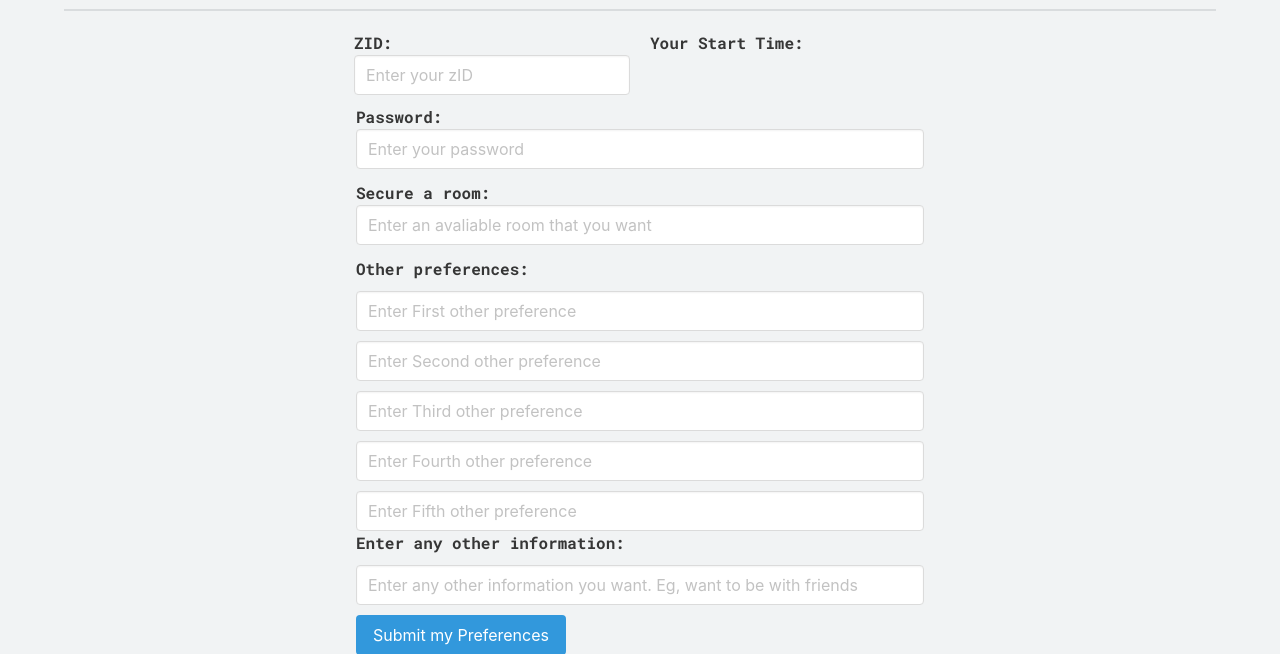
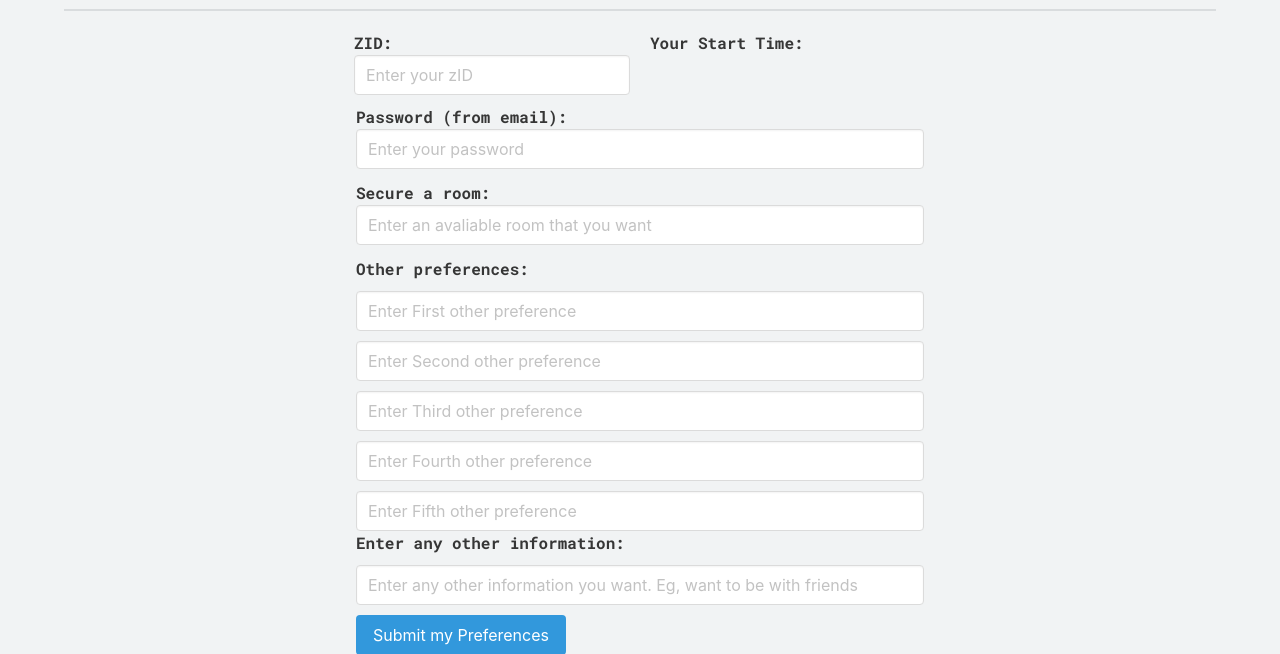
Before and after one commit to Baxter-College/College-Room-Allocation, a Flask app: template templates/select.html in a window 1280 px wide. Shown: the part 810-1464 px from the top of the page. Run offline with Flask 2, Linux system fonts and the light colour scheme; the template is opened without the code that fills it, so the values that code supplies are empty; parts of the project's set-up code (start-up, migrations or seed data) failed here and were passed over; some libraries are stand-ins or nearby versions.

Commit message:
Adds 'from email' to password field

```diff
--- a/templates/select.html
+++ b/templates/select.html
@@ -65,7 +65,7 @@
 
           <div class="field">
             <div onclick="showInfoPopup('passwordInfo')">
-              <label for="code" class="label">Password:</label>
+              <label for="code" class="label">Password (from email):</label>
             </div>
             <div class="control">
               <input
```
